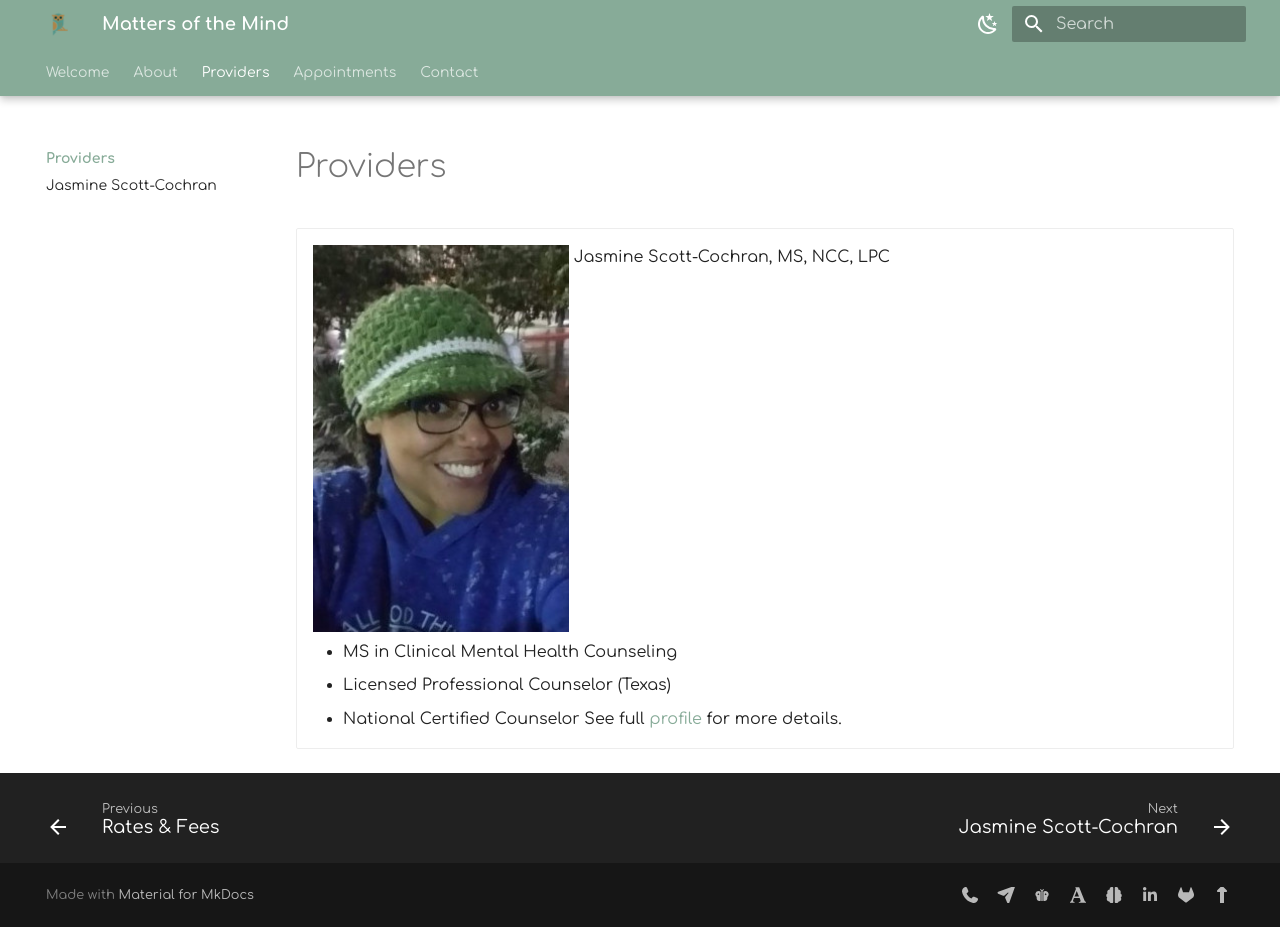
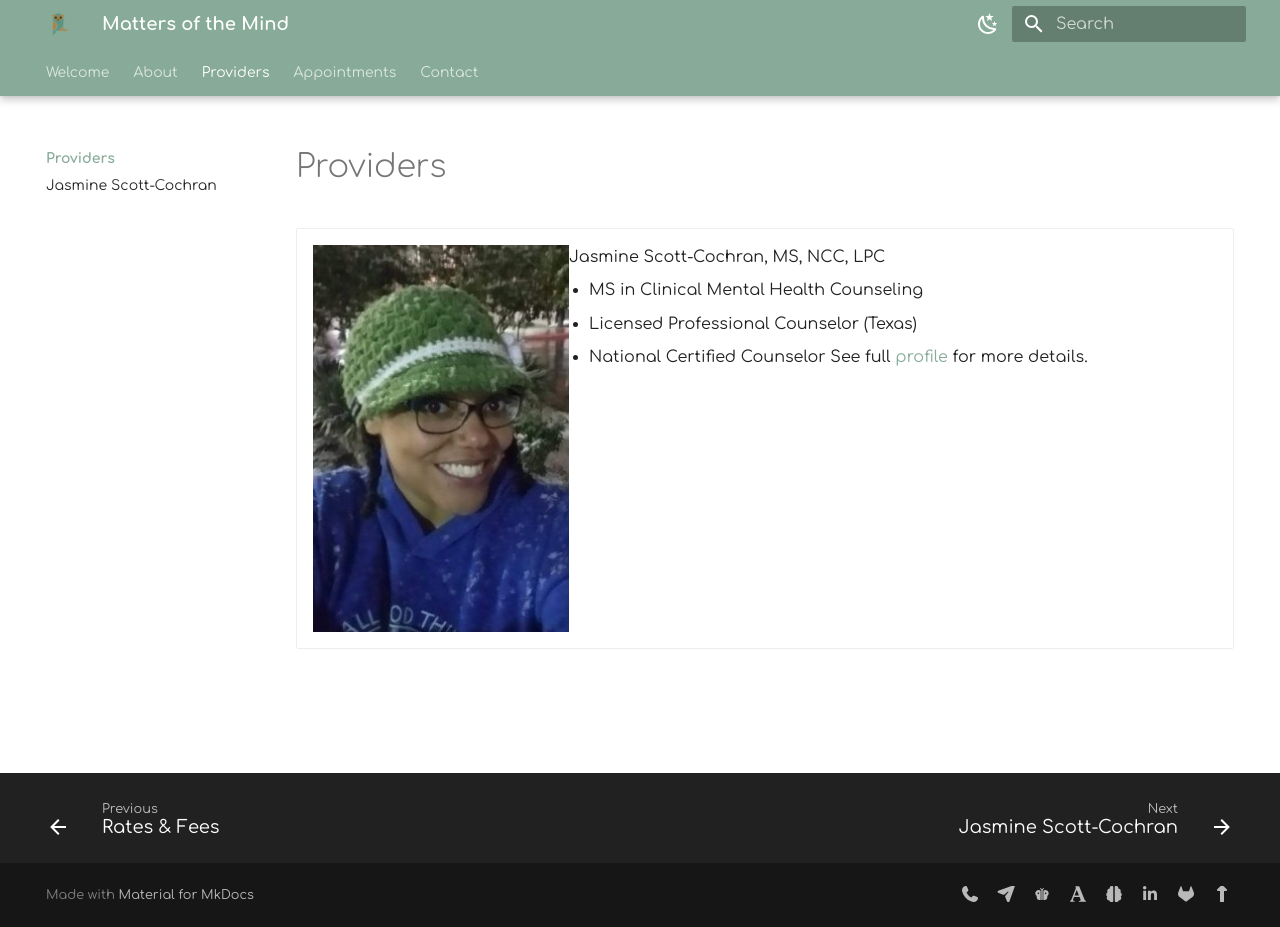
Before and after one commit to motm-therapy/website, an MkDocs documentation site: the page built from docs/providers/index.md, in a window 1280 px wide and 927 px high. Built offline with MkDocs 1.6.1 and Material for MkDocs 9.7.7, drawn with Linux system fonts in a browser that asks for light colours; plug-ins that fetch from the network failed and are left out.

Commit message:
Update index.md

```diff
--- a/docs/providers/index.md
+++ b/docs/providers/index.md
@@ -1,7 +1,7 @@
 # Providers
 
 <div class="grid cards" markdown>
--    [![Jasmine Scott-Cochran](assets/jasmine.jpeg){ height="384" width="256" style="vertical-align: top;" }](jasmine.md)
+-    [![Jasmine Scott-Cochran](assets/jasmine.jpeg){ height="384" width="256" style="float: left;" }](jasmine.md)
      Jasmine Scott-Cochran, MS, NCC, LPC
      - MS in Clinical Mental Health Counseling
      - Licensed Professional Counselor (Texas)
```
